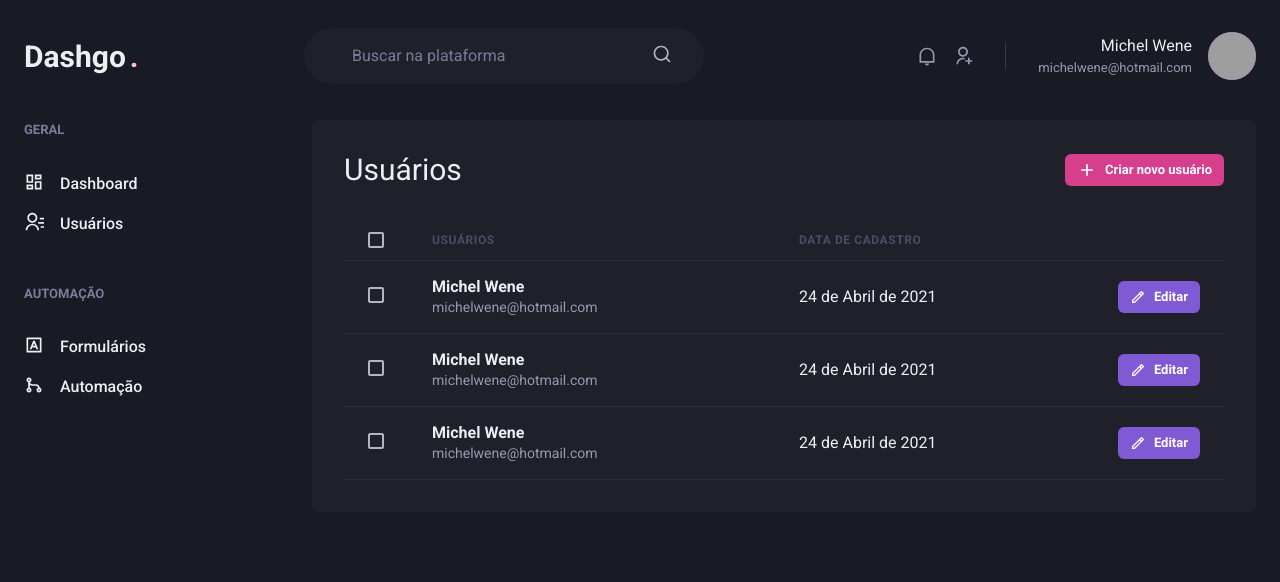
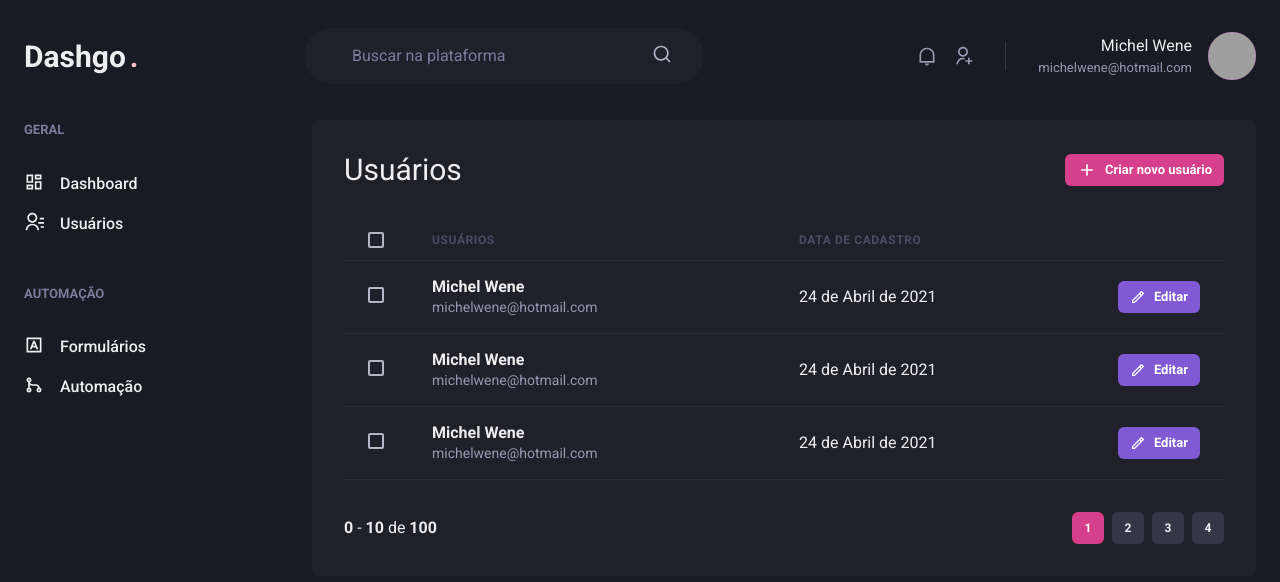
Before and after one commit to michelwene/DashGo, a Next.js app: page /users in a window 1280 px wide. Shown: the top 582 px of the page. Built offline with nearby package versions, Linux system fonts and the light colour scheme; grey boxes are pictures that could not be loaded.

Commit message:
feat: Pagination

```diff
--- /dev/null
+++ b/src/components/Pagination.tsx
@@ -0,0 +1,59 @@
+import { Box, Button, HStack } from "@chakra-ui/react";
+
+export default function Pagination() {
+  return (
+    <HStack mt="8" justify="space-between" align="center" spacing="6">
+      <Box>
+        <strong>0</strong> - <strong>10</strong> de <strong>100</strong>
+      </Box>
+      <HStack spacing="2">
+        <Button
+          size="sm"
+          fontSize="xs"
+          width="4"
+          colorScheme="pink"
+          disabled
+          _disabled={{
+            bg: "pink.500",
+            cursor: "default",
+          }}
+        >
+          1
+        </Button>
+        <Button
+          size="sm"
+          fontSize="xs"
+          width="4"
+          bg="gray.700"
+          _hover={{
+            bg: "gray.500",
+          }}
+        >
+          2
+        </Button>
+        <Button
+          size="sm"
+          fontSize="xs"
+          width="4"
+          bg="gray.700"
+          _hover={{
+            bg: "gray.500",
+          }}
+        >
+          3
+        </Button>
+        <Button
+          size="sm"
+          fontSize="xs"
+          width="4"
+          bg="gray.700"
+          _hover={{
+            bg: "gray.500",
+          }}
+        >
+          4
+        </Button>
+      </HStack>
+    </HStack>
+  );
+}
--- a/src/pages/dashboard.tsx
+++ b/src/pages/dashboard.tsx
@@ -1,5 +1,5 @@
+import dynamic from "next/dynamic";
 import { Box, Flex, SimpleGrid, Text, theme } from "@chakra-ui/react";
-import dynamic from "next/dynamic";
 import { Header } from "../components/Header";
 import Siderbar from "../components/Sidebar";
 
--- a/src/pages/users/index.tsx
+++ b/src/pages/users/index.tsx
@@ -15,6 +15,7 @@
 } from "@chakra-ui/react";
 import { RiAddLine, RiPencilLine } from "react-icons/ri";
 import { Header } from "../../components/Header";
+import Pagination from "../../components/Pagination";
 import Siderbar from "../../components/Sidebar";
 
 export default function UserList() {
@@ -128,6 +129,7 @@
               </Tr>
             </Tbody>
           </Table>
+          <Pagination />
         </Box>
       </Flex>
     </Box>
```
